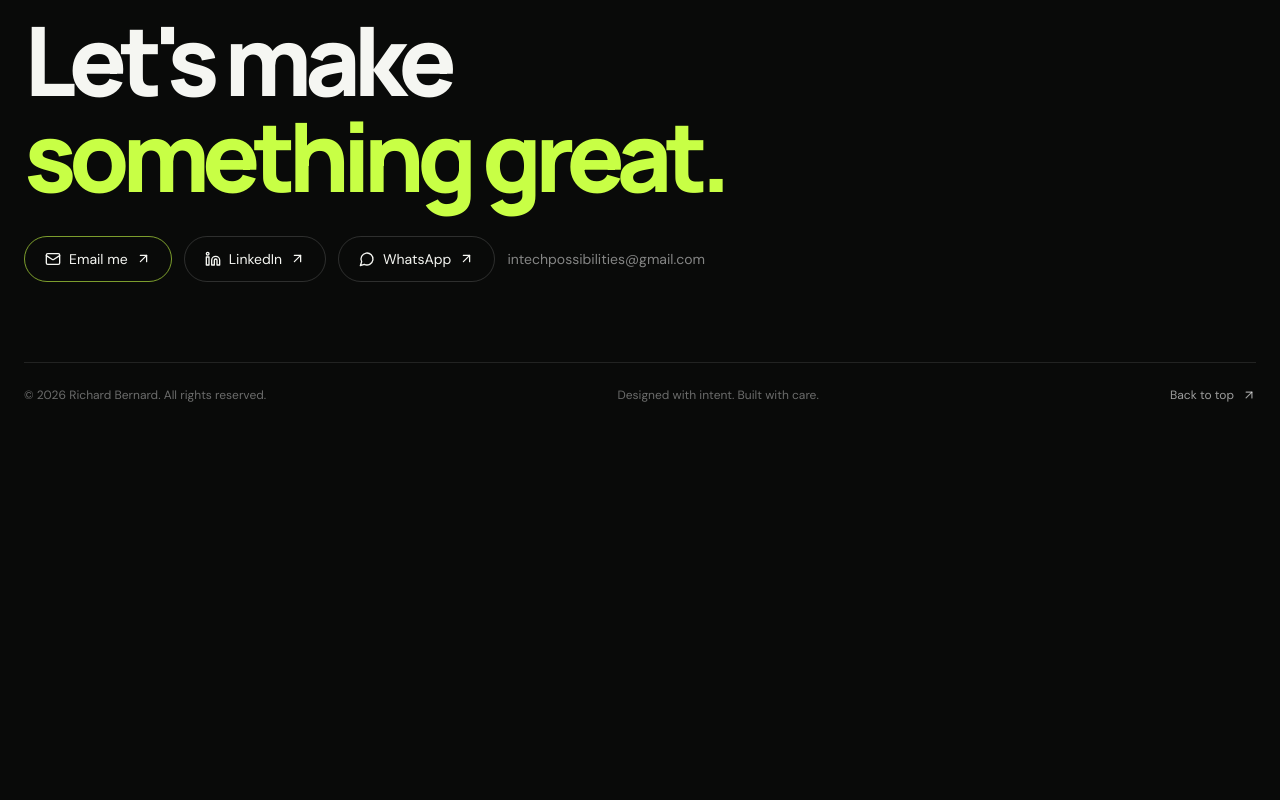
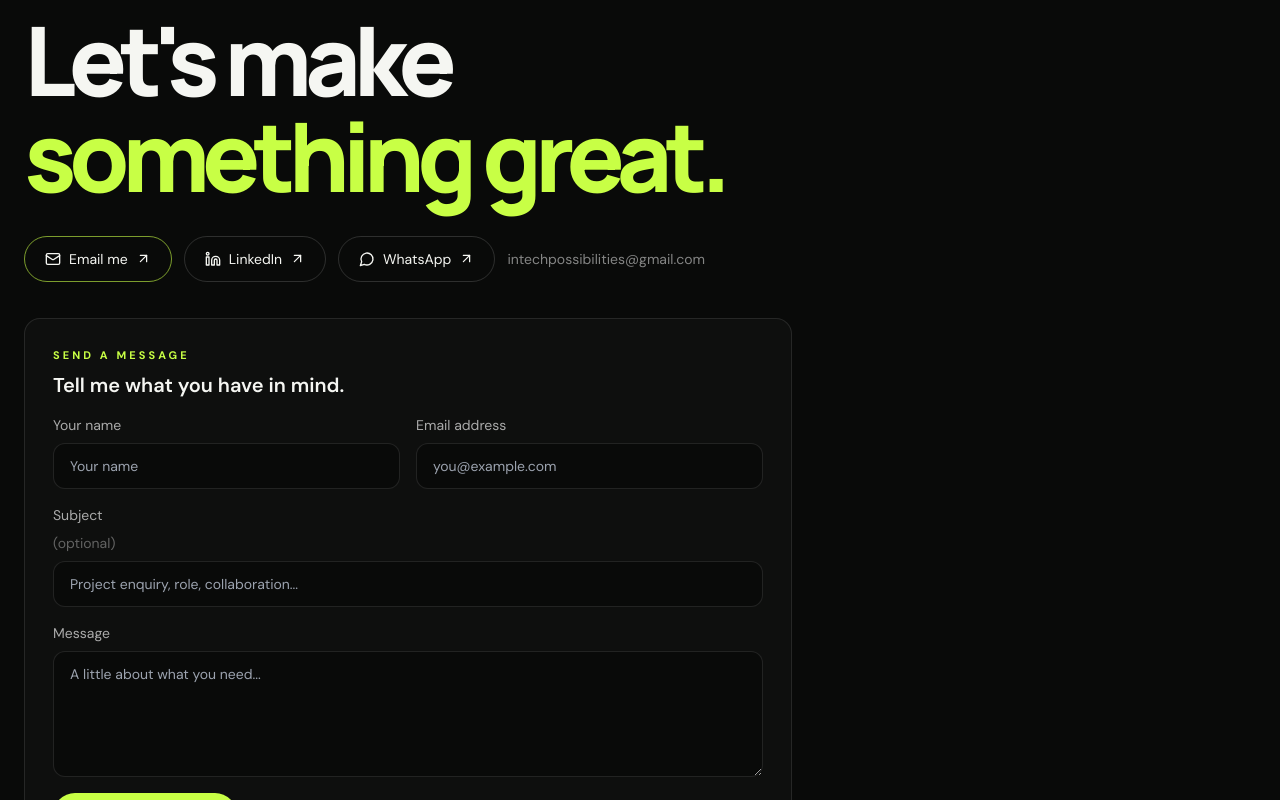
Before and after one commit to richyboy035/richard-bernard-portfolio, a Next.js app: page / in a window 1280 px wide. Shown: the part 2000-2800 px from the top of the page. Before the commit the page ends 2515 px from the top, so only its background shows below. Built offline with nearby package versions, Linux system fonts and the light colour scheme; no server answers; the database is empty.

Commit message:
Add database-backed contact form to portfolio footer

```diff
--- a/components/Footer.tsx
+++ b/components/Footer.tsx
@@ -7,6 +7,7 @@ import {
 } from 'lucide-react';
 
 import { contactEmail, contactLinkedIn } from '@/data/contact';
+import ContactForm from '@/components/ContactForm';
 
 export default function Footer({
   invitation,
@@ -85,6 +86,8 @@ export default function Footer({
         </a>
       </div>
 
+      <ContactForm />
+
       {/* Footer bottom */}
       <div className="mt-20 flex flex-col justify-between gap-5 border-t border-white/10 pt-6 text-xs text-white/40 md:flex-row md:items-center">
         <span>
```
